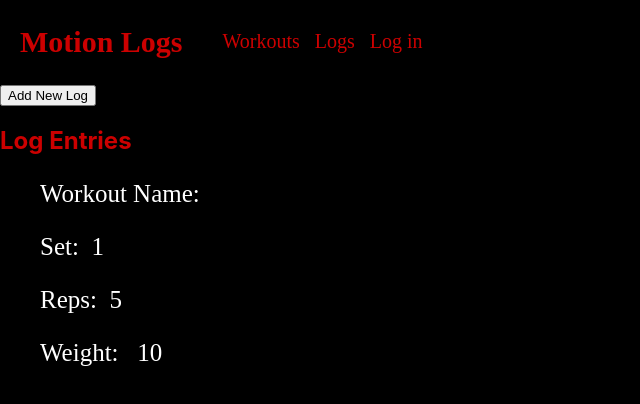
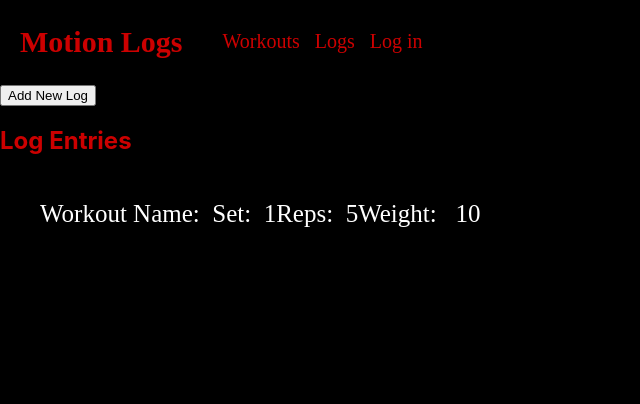
Before and after one commit to jennantran/motionlogs-app, a React (Create React App) app: page /logs in a window 1280 px wide. Shown: the top 404 px of the page, without its empty margins (0-640 px from the left). Built offline with nearby package versions, Linux system fonts and the light colour scheme; no server answers.

Commit message:
style logs into rows

```diff
--- /dev/null
+++ b/src/LogItem/LogItem.css
@@ -0,0 +1,3 @@
+div.logContainer{
+    display:flex;
+}
--- a/src/LogItem/LogItem.js
+++ b/src/LogItem/LogItem.js
@@ -1,15 +1,15 @@
 import React, { Component } from 'react';
-import './LogItem';
+import './LogItem.css';
 
 class LogItem extends Component{
     render(){
         return(
                 <li>
                     <div className='logContainer'>
-                        <div className='grid-item'><p>Workout Name: &nbsp; {this.props.name}</p></div>
-                        <div className='grid-item'><p>Set:&nbsp;  {this.props.set}</p></div>
-                        <div className='grid-item'><p>Reps:&nbsp; {this.props.rep}</p></div>
-                        <div className='grid-item'><p>Weight: &nbsp; {this.props.weight}</p></div>
+                        <div><p>Workout Name: &nbsp; {this.props.name}</p></div>
+                        <div><p>Set:&nbsp;  {this.props.set}</p></div>
+                        <div><p>Reps:&nbsp; {this.props.rep}</p></div>
+                        <div><p>Weight: &nbsp; {this.props.weight}</p></div>
                     </div>
                 </li>
         );
--- a/src/LogList/LogList.css
+++ b/src/LogList/LogList.css
@@ -1,6 +1,4 @@
-ul.logList{
-    display: grid;
-    grid-template-columns: auto auto auto auto;
-    grid-template-rows: 100px;
-    grid-gap: 10px;
+.logContainer{
+    display:flex;
+    flex-direction: row;
 }
--- a/src/LogList/LogList.js
+++ b/src/LogList/LogList.js
@@ -11,7 +11,7 @@ class LogList extends Component{
         const { logs } = this.context;
         console.log(logs);
         return(
-            <section className='logContainer'>
+            <section>
                 <ul className='logList'>
                     {logs.map(log =>
                         <LogItem
--- a/src/index.js
+++ b/src/index.js
@@ -1,12 +1,15 @@
 import React from 'react';
 import ReactDOM from 'react-dom';
 import { BrowserRouter } from 'react-router-dom';
+import MotionsContext from './MotionsContext';
 import App from './App';
 import './index.css';
 
 ReactDOM.render(
      <BrowserRouter>
+     <MotionsContext.Provider>
        <App />
+       </MotionsContext.Provider>
      </BrowserRouter>,
       document.getElementById('root')
     );
```
Also changed, not shown: 1 other file (tests, documents, lock files or other folders).
